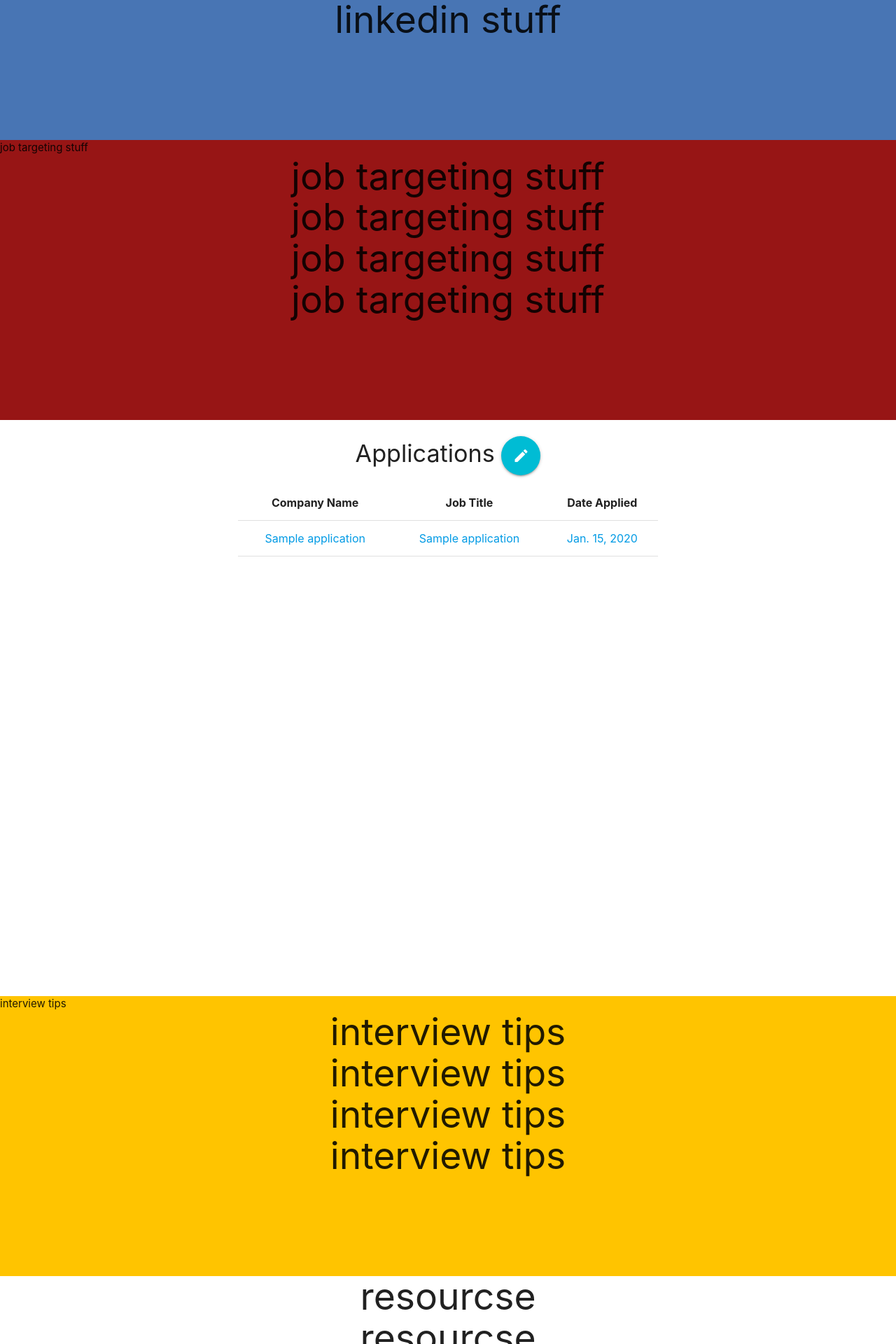
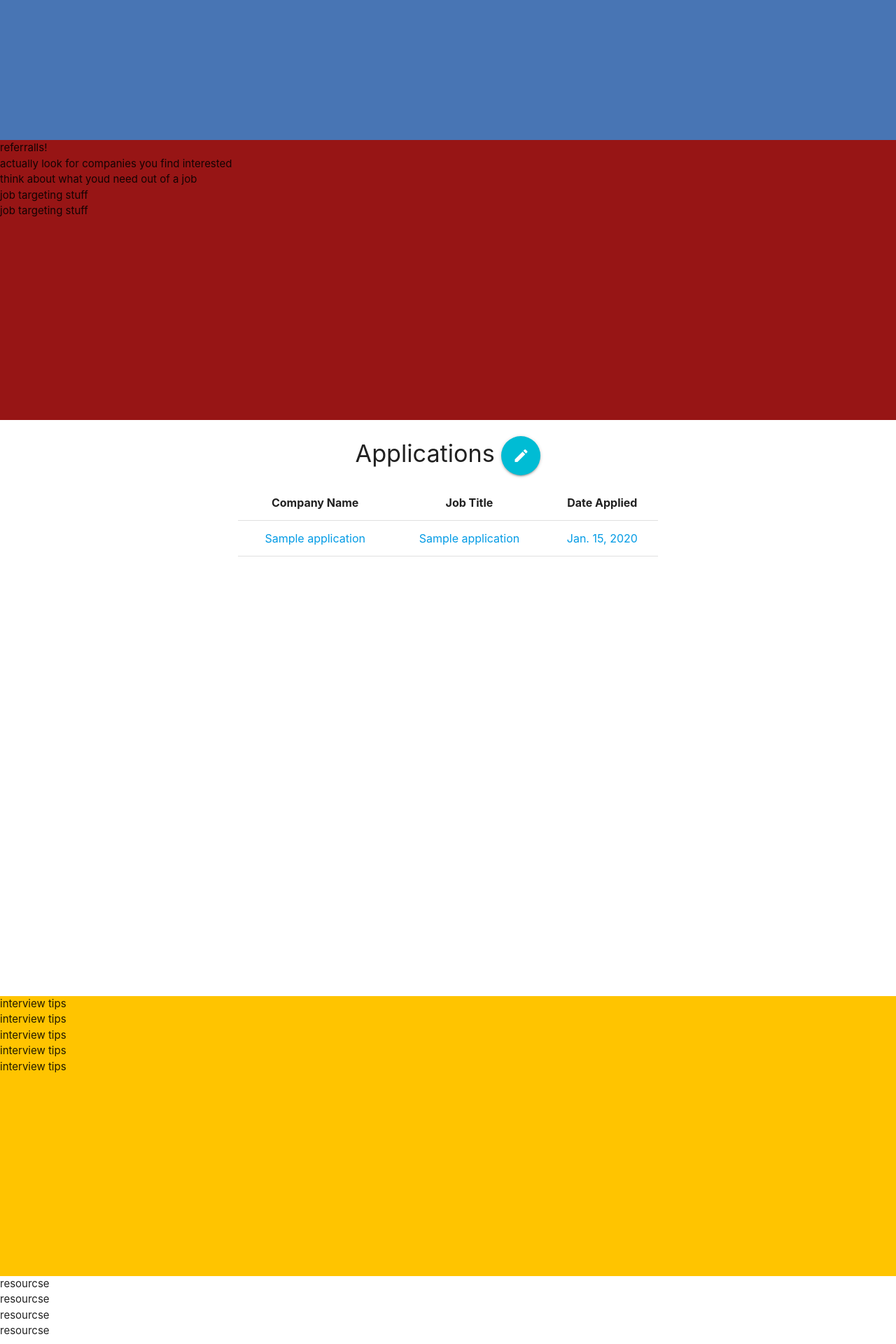
Before and after one commit to brentmwarren/Job-Hunt-Toolkit, a Django app: page / in a window 1280 px wide. Shown: the part 1400-3320 px from the top of the page at 70% size. Run offline with Django 3.2, Linux system fonts and the light colour scheme; a user stored in the database is signed in; tables that the repository leaves empty hold one stand-in row (values such as "Sample post").

Commit message:
committing because i should

```diff
--- a/job_hunt_toolkit/templates/application_list.html
+++ b/job_hunt_toolkit/templates/application_list.html
@@ -26,27 +26,31 @@
 </section>
 
 <section class="page" id="resume-page">
-        <p>resume stuff<p>
-        <h2>resume stuff</h2>
-        <h2>resume stuff</h2>
-        <h2>resume stuff</h2>
-        <h2>resume stuff</h2>
+    <div>
+        <p>You need to have an up-to-date resume to submit, no questions <p>
+        <p>list your work/personal experience</p>
+        <p>just a few bullet boints per job. It doesn't need to be very wordy as long as a recruiter can get an accurate idea of your experience</p>
+        <p>contact information </p>
+        <p>stick to simple designs, that arent to cluddered. and dont over do color. I personally use some blue in my resume. give the file a relevant name</p>
+    </div>
 </section>
 
 <section class="page" id="linkedin-page">
-    <p>linkedin stuff</p>
-    <h2>linkedin stuff</h2>
-    <h2>linkedin stuff</h2>
-    <h2>linkedin stuff</h2>
-    <h2>linkedin stuff</h2>
+    <div>
+        <p>linkedin stuff</p>
+        <p>linkedin stuff</p>
+        <p>linkedin stuff</p>
+        <p>linkedin stuff</p>
+        <p>linkedin stuff</p>
+    </div>
 </section>
 
 <section class="page" id="targeting-page">
+        <p>referralls!</p>
+        <p>actually look for companies you find interested</p>
+        <p>think about what youd need out of a job</p>
         <p>job targeting stuff</p>
-        <h2>job targeting stuff</h2>
-        <h2>job targeting stuff</h2>
-        <h2>job targeting stuff</h2>
-        <h2>job targeting stuff</h2>
+        <p>job targeting stuff</p>
     </section>
 
 <section class="page" id="application-page">
@@ -78,21 +82,47 @@
 
 <section class="page" id="tips-page">
         <p>interview tips</p>
-        <h2>interview tips</h2>
-        <h2>interview tips</h2>
-        <h2>interview tips</h2>
-        <h2>interview tips</h2>
+        <p>interview tips</p>
+        <p>interview tips</p>
+        <p>interview tips</p>
+        <p>interview tips</p>
 </section>
 
 <section class="page" id="resources-page">
-        <h2>resourcse</h2>
-        <h2>resourcse</h2>
-        <h2>resourcse</h2>
-        <h2>resourcse</h2>
-        <h2>resourcse</h2>
+        <p>resourcse</p>
+        <p>resourcse</p>
+        <p>resourcse</p>
+        <p>resourcse</p>
+        <p>resourcse</p>
         <div class="video-container">
                 <iframe width="853" height="480" src="//www.youtube.com/embed/Q8TXgCzxEnw?rel=0" frameborder="0" allowfullscreen></iframe>
         </div>
 </section>
 
+<footer class="page-footer">
+        <div class="container">
+          <div class="row">
+            <div class="col l6 s12">
+              <h5 class="white-text">Footer Content</h5>
+              <p class="grey-text text-lighten-4">You can use rows and columns here to organize your footer content.</p>
+            </div>
+            <div class="col l4 offset-l2 s12">
+              <h5 class="white-text">Links</h5>
+              <ul>
+                <li><a class="grey-text text-lighten-3" href="#!">Link 1</a></li>
+                <li><a class="grey-text text-lighten-3" href="#!">Link 2</a></li>
+                <li><a class="grey-text text-lighten-3" href="#!">Link 3</a></li>
+                <li><a class="grey-text text-lighten-3" href="#!">Link 4</a></li>
+              </ul>
+            </div>
+          </div>
+        </div>
+        <div class="footer-copyright">
+          <div class="container">
+          © 2020 Brent Warren
+          <a class="grey-text text-lighten-4 right" href="#!">More Links</a>
+          </div>
+        </div>
+      </footer>
+
 {% endblock %}
```
